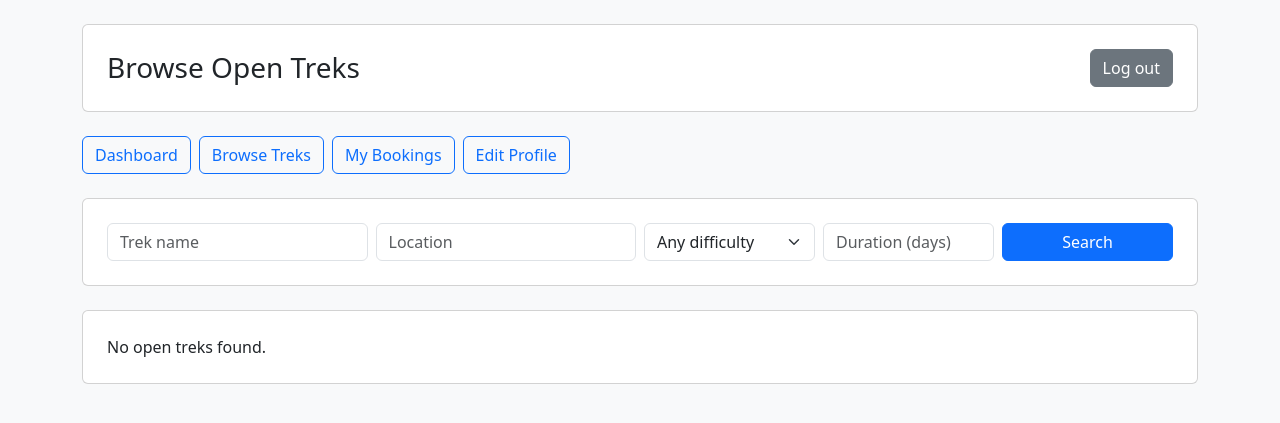
After one commit to 24f2006065/trekking_management_app_v2, a Flask app: template app/templates/trekker_treks.html in a window 1280 px wide. The commit adds this page. Shown: the top 423 px of the page. Run offline with Flask 3, Linux system fonts and the light colour scheme; the template is opened without the code that fills it, so the values that code supplies are empty.

Commit message:
Milestone-5 Trekker Dashboard

```diff
--- a/app/routes.py
+++ b/app/routes.py
@@ -320,10 +320,150 @@ def update_staff_trek(trek_id):
         return jsonify({"message": "Trek updated."})
 
 
-@main.route("/trekker")
-def trekker_dashboard():
+@main.route("/trekker", defaults={"page": "dashboard"})
+@main.route("/trekker/<page>")
+def trekker_dashboard(page):
     if not session.get("user_id"):
         return redirect(url_for("auth.login"))
     if session.get("role") != "Trekker":
         return "Unauthorized", 403
-    return render_template("trekker_dashboard.html")
+
+    page_templates = {
+        "dashboard": "trekker_dashboard.html",
+        "profile": "trekker_profile.html",
+        "treks": "trekker_treks.html",
+        "bookings": "trekker_bookings.html",
+    }
+    return render_template(page_templates.get(page, "trekker_dashboard.html"))
+
+
+@main.route("/api/trekker/dashboard")
+def trekker_dashboard_data():
+    if not session.get("user_id") or session.get("role") != "Trekker":
+        return jsonify({"message": "Unauthorized."}), 403
+
+    with Session(engine) as database_session:
+        user = database_session.get(User, session["user_id"])
+        bookings = database_session.query(Booking).options(
+            joinedload(Booking.trek)
+        ).filter_by(user_id=user.user_id).order_by(Booking.booking_date.desc()).all()
+        return jsonify({
+            "name": user.name,
+            "available_treks": database_session.query(Trek).filter(
+                Trek.status == "Open", Trek.available_slots > 0
+            ).count(),
+            "bookings": [{
+                "booking_id": booking.booking_id,
+                "trek_name": booking.trek.trek_name,
+                "booking_status": booking.status,
+                "trek_status": booking.trek.status,
+            } for booking in bookings],
+        })
+
+
+@main.route("/api/trekker/profile", methods=["GET", "POST"])
+def trekker_profile():
+    if not session.get("user_id") or session.get("role") != "Trekker":
+        return jsonify({"message": "Unauthorized."}), 403
+
+    with Session(engine) as database_session:
+        user = database_session.get(User, session["user_id"])
+        if request.method == "GET":
+            return jsonify({"name": user.name, "email": user.email})
+
+        data = request.get_json()
+        email = data["email"].strip().lower()
+        existing_user = database_session.query(User).filter(
+            User.email == email, User.user_id != user.user_id
+        ).first()
+        if existing_user:
+            return jsonify({"message": "An account with this email already exists."}), 400
+
+        user.name = data["name"].strip()
+        user.email = email
+        database_session.commit()
+        session["user_name"] = user.name
+        return jsonify({"message": "Profile updated."})
+
+
+@main.route("/api/trekker/treks")
+def trekker_treks():
+    if not session.get("user_id") or session.get("role") != "Trekker":
+        return jsonify({"message": "Unauthorized."}), 403
+
+    search = request.args.get("search", "").strip()
+    difficulty = request.args.get("difficulty", "").strip()
+    location = request.args.get("location", "").strip()
+    duration = request.args.get("duration", "").strip()
+
+    with Session(engine) as database_session:
+        treks_query = database_session.query(Trek).filter_by(status="Open")
+        if search:
+            treks_query = treks_query.filter(Trek.trek_name.ilike(f"%{search}%"))
+        if difficulty:
+            treks_query = treks_query.filter_by(difficulty=difficulty)
+        if location:
+            treks_query = treks_query.filter(Trek.location.ilike(f"%{location}%"))
+        if duration.isdigit():
+            treks_query = treks_query.filter_by(duration_days=int(duration))
+
+        treks = treks_query.order_by(Trek.trek_id).all()
+        return jsonify({"treks": [{
+            "trek_id": trek.trek_id,
+            "trek_name": trek.trek_name,
+            "location": trek.location,
+            "difficulty": trek.difficulty,
+            "duration_days": trek.duration_days,
+            "available_slots": trek.available_slots,
+            "status": trek.status,
+            "start_date": trek.start_date.isoformat() if trek.start_date else "",
+            "end_date": trek.end_date.isoformat() if trek.end_date else "",
+        } for trek in treks]})
+
+
+@main.route("/api/trekker/bookings")
+def trekker_bookings():
+    if not session.get("user_id") or session.get("role") != "Trekker":
+        return jsonify({"message": "Unauthorized."}), 403
+
+    with Session(engine) as database_session:
+        bookings = database_session.query(Booking).options(
+            joinedload(Booking.trek)
+        ).filter_by(user_id=session["user_id"]).order_by(Booking.booking_date.desc()).all()
+        return jsonify({"bookings": [{
+            "booking_id": booking.booking_id,
+            "trek_name": booking.trek.trek_name,
+            "location": booking.trek.location,
+            "start_date": booking.trek.start_date.isoformat() if booking.trek.start_date else "",
+            "end_date": booking.trek.end_date.isoformat() if booking.trek.end_date else "",
+            "booking_status": booking.status,
+            "trek_status": booking.trek.status,
+            "booking_date": booking.booking_date.isoformat(),
+        } for booking in bookings]})
+
+
+@main.route("/api/trekker/bookings", methods=["POST"])
+def create_trekker_booking():
+    if not session.get("user_id") or session.get("role") != "Trekker":
+        return jsonify({"message": "Unauthorized."}), 403
+
+    data = request.get_json()
+    with Session(engine) as database_session:
+        trek = database_session.get(Trek, int(data["trek_id"]))
+        if trek is None or trek.status != "Open":
+            return jsonify({"message": "This trek is closed or unavailable."}), 400
+
+        existing_booking = database_session.query(Booking).filter_by(
+            user_id=session["user_id"], trek_id=trek.trek_id
+        ).first()
+        if existing_booking:
+            return jsonify({"message": "You have already booked this trek."}), 400
+
+        if trek.available_slots <= 0:
+            return jsonify({"message": "No slots are available for this trek."}), 400
+
+        booking = Booking(user_id=session["user_id"], trek_id=trek.trek_id)
+        trek.available_slots -= 1
+        database_session.add(booking)
+        database_session.commit()
+        return jsonify({"message": "Trek booked successfully."})
--- /dev/null
+++ b/app/static/trekker_common.js
@@ -0,0 +1,12 @@
+window.createTrekkerApp = function (options) {
+  options.template = "#trekker-page-template";
+  options.components = {
+    trekkerNavigation: {
+      props: ["title"],
+      template: "#trekker-navigation-template",
+    },
+  };
+  const app = Vue.createApp(options);
+  app.config.compilerOptions.delimiters = ["[[", "]]"];
+  return app.mount("#trekker-app");
+};
--- /dev/null
+++ b/app/static/trekker_treks.js
@@ -0,0 +1,32 @@
+window.createTrekkerApp({
+  data() {
+    return {
+      treks: [],
+      message: "",
+      filters: { search: "", difficulty: "", location: "", duration: "" },
+    };
+  },
+  async mounted() {
+    await this.loadTreks();
+  },
+  methods: {
+    async loadTreks() {
+      const params = new URLSearchParams(this.filters);
+      const response = await fetch(`/api/trekker/treks?${params}`);
+      const data = await response.json();
+      this.treks = data.treks;
+    },
+    async bookTrek(trek) {
+      const response = await fetch("/api/trekker/bookings", {
+        method: "POST",
+        headers: { "Content-Type": "application/json" },
+        body: JSON.stringify({ trek_id: trek.trek_id }),
+      });
+      const result = await response.json();
+      this.message = result.message;
+      if (response.ok) {
+        await this.loadTreks();
+      }
+    },
+  },
+});
--- /dev/null
+++ b/app/templates/trekker_base.html
@@ -0,0 +1,42 @@
+<!doctype html>
+<html lang="en">
+  <head>
+    <meta charset="utf-8" />
+    <meta name="viewport" content="width=device-width, initial-scale=1" />
+    <title>Trekking Management Application</title>
+    <link
+      href="https://cdn.jsdelivr.net/npm/bootstrap@5.3.8/dist/css/bootstrap.min.css"
+      rel="stylesheet"
+    />
+    <link href="/static/style.css" rel="stylesheet" />
+  </head>
+  <body class="bg-light">
+    <main id="trekker-app" class="container py-4"></main>
+    <template id="trekker-navigation-template">
+      <div>
+        <section
+          class="card p-4 mb-4 d-flex flex-row justify-content-between align-items-center"
+        >
+          <h1 class="h3 mb-0" v-text="title"></h1>
+          <a href="/logout" class="btn btn-secondary">Log out</a>
+        </section>
+        <nav class="d-flex flex-wrap gap-2 mb-4">
+          <a href="/trekker" class="btn btn-outline-primary">Dashboard</a>
+          <a href="/trekker/treks" class="btn btn-outline-primary"
+            >Browse Treks</a
+          >
+          <a href="/trekker/bookings" class="btn btn-outline-primary"
+            >My Bookings</a
+          >
+          <a href="/trekker/profile" class="btn btn-outline-primary"
+            >Edit Profile</a
+          >
+        </nav>
+      </div>
+    </template>
+    {% block page_template %}{% endblock %}
+    <script src="https://unpkg.com/vue@3/dist/vue.global.js"></script>
+    <script src="/static/trekker_common.js"></script>
+    {% block app_script %}{% endblock %}
+  </body>
+</html>
--- /dev/null
+++ b/app/templates/trekker_treks.html
@@ -0,0 +1,77 @@
+{% extends "trekker_base.html" %} {% block page_template %}
+<template id="trekker-page-template">
+  <div>
+    <trekker-navigation title="Browse Open Treks"></trekker-navigation>
+    <section class="card p-4 mb-4">
+      <form @submit.prevent="loadTreks" class="row g-2">
+        <div class="col-md-3">
+          <input
+            class="form-control"
+            v-model="filters.search"
+            placeholder="Trek name"
+          />
+        </div>
+        <div class="col-md-3">
+          <input
+            class="form-control"
+            v-model="filters.location"
+            placeholder="Location"
+          />
+        </div>
+        <div class="col-md-2">
+          <select class="form-select" v-model="filters.difficulty">
+            <option value="">Any difficulty</option>
+            <option>Easy</option>
+            <option>Moderate</option>
+            <option>Hard</option>
+          </select>
+        </div>
+        <div class="col-md-2">
+          <input
+            class="form-control"
+            type="number"
+            min="1"
+            step="1"
+            v-model="filters.duration"
+            placeholder="Duration (days)"
+          />
+        </div>
+        <div class="col-md-2">
+          <button class="btn btn-primary w-100">Search</button>
+        </div>
+      </form>
+      <p v-if="message" class="alert alert-info mt-3 mb-0" v-text="message"></p>
+    </section>
+    <section class="row g-3">
+      <div v-for="trek in treks" :key="trek.trek_id" class="col-12">
+        <div class="card p-4">
+          <h2 class="h5" v-text="trek.trek_name"></h2>
+          <p class="mb-1">Location: <span v-text="trek.location"></span></p>
+          <p class="mb-1">Difficulty: <span v-text="trek.difficulty"></span></p>
+          <p class="mb-1">
+            Duration: <span v-text="trek.duration_days"></span> days
+          </p>
+          <p class="mb-1">
+            Dates: <span v-text="trek.start_date"></span> to
+            <span v-text="trek.end_date"></span>
+          </p>
+          <p>Available slots: <span v-text="trek.available_slots"></span></p>
+          <button
+            class="btn btn-primary align-self-start"
+            :disabled="trek.available_slots <= 0"
+            @click="bookTrek(trek)"
+          >
+            <span v-if="trek.available_slots > 0">Book Trek</span
+            ><span v-else>Full</span>
+          </button>
+        </div>
+      </div>
+      <div v-if="treks.length === 0" class="col-12">
+        <div class="card p-4">No open treks found.</div>
+      </div>
+    </section>
+  </div>
+</template>
+{% endblock %} {% block app_script %}
+<script src="/static/trekker_treks.js"></script>
+{% endblock %}
```
Also changed, not shown: app/static/trekker_bookings.js (added, +10 -0 lines), app/static/trekker_dashboard.js (+8 -7 lines), app/static/trekker_profile.js (added, +20 -0 lines), app/templates/trekker_bookings.html (added, +43 -0 lines), app/templates/trekker_dashboard.html (+49 -25 lines), app/templates/trekker_profile.html (added, +28 -0 lines).
